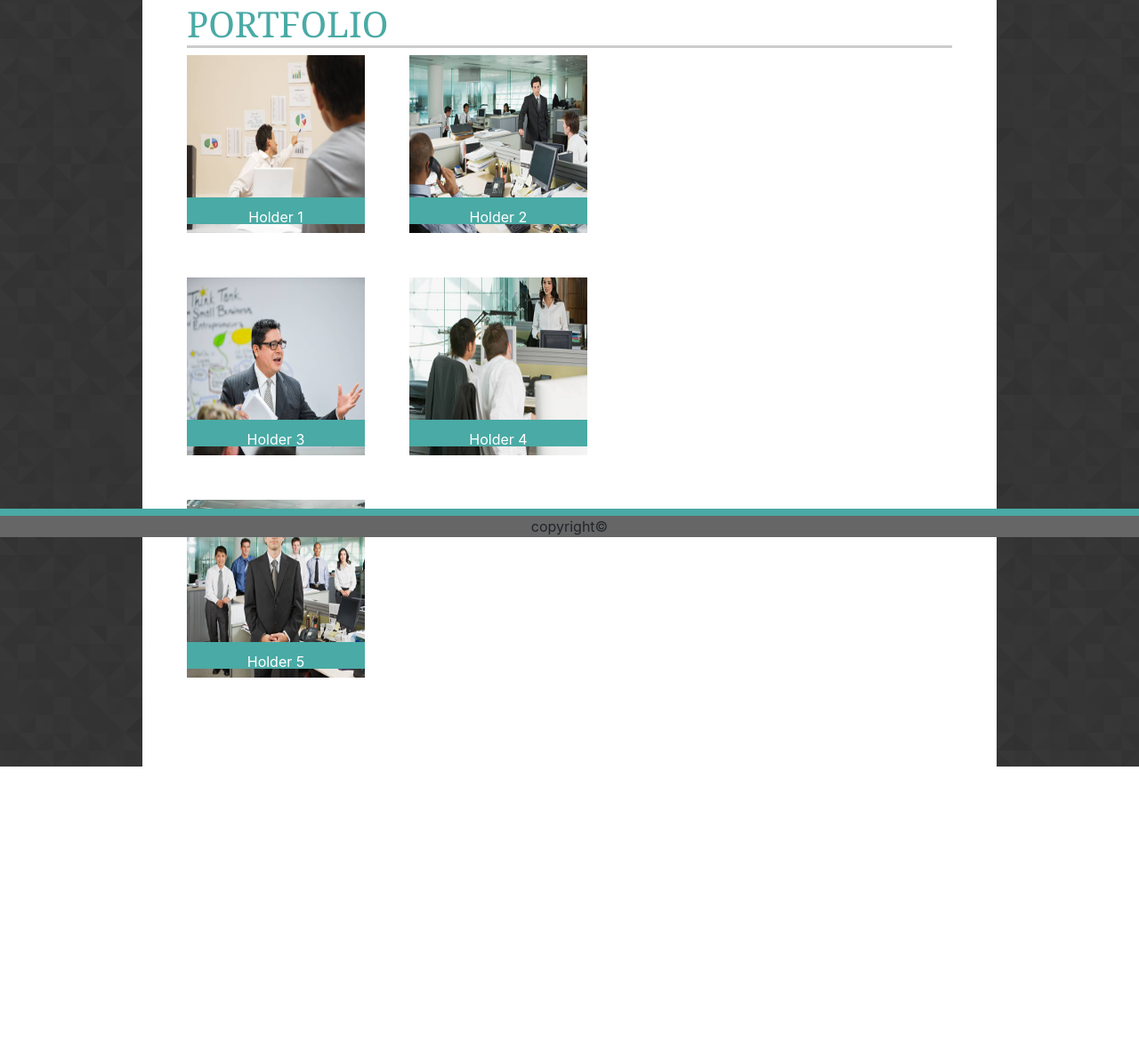
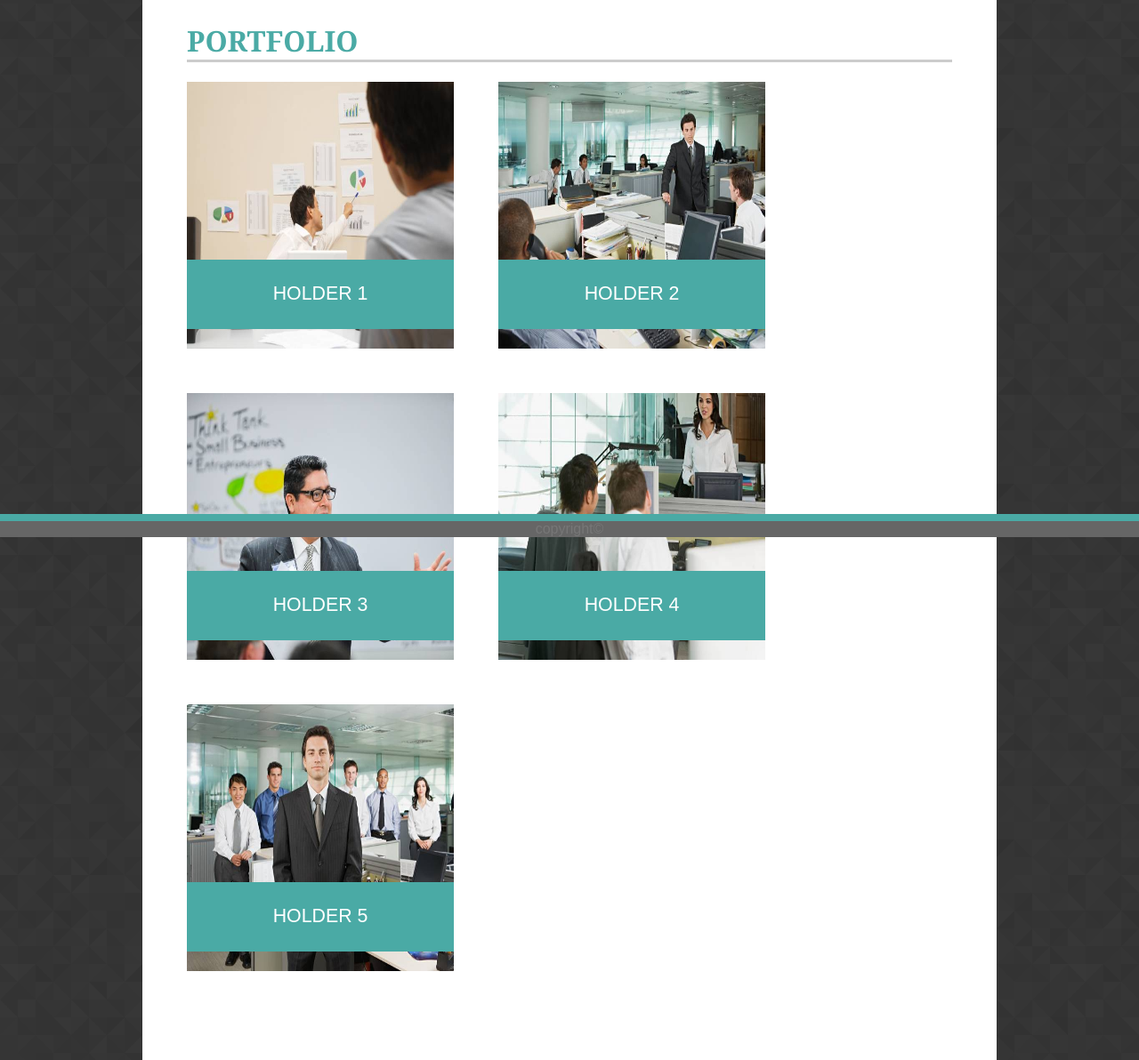
Before and after one commit to sjochen/Basic-Portfolio, a plain HTML site: page portfolio.html in a window 1280 px wide. Shown: the part 196-1388 px from the top of the page at 89% size. Before the commit the page ends 1058 px from the top, so only its background shows below. Drawn offline with nearby package versions, Linux system fonts and the light colour scheme.

Commit message:
updateed the portfolio page, adjusts to differnet sized screens

```diff
--- a/assets/css/style.css
+++ b/assets/css/style.css
@@ -40,6 +40,7 @@ li:first-child {
     margin: auto;
     background: white;
     padding: 50px;
+    overflow: auto;
 }
 
 .title {
@@ -131,7 +132,79 @@ body {
 
 
 
-.picsfloat {
+#ph1 {
+    background: url(../images/ph1.jpg) no-repeat;
+    background-size: 300px 300px;
+    width: 300px;
+    height: 300px;
+    float: left;
+    margin-right: 50px;
+    margin-bottom: 50px;
+  }
+
+  #ph2 {
+    background: url(../images/ph2.jpg) no-repeat;
+    background-size: 300px 300px;
+    width: 300px;
+    height: 300px;
+    float: left;
+    margin-right: 50px;
+    margin-bottom: 50px;
+  }
+
+  #ph3 {
+    background: url(../images/ph3.jpg) no-repeat;
+    background-size: 300px 300px;
+    width: 300px;
+    height: 300px;
+    float: left;
+    margin-right: 50px;
+    margin-bottom: 50px;
+  }
+
+  #ph4 {
+    background: url(../images/ph4.jpg) no-repeat;
+    background-size: 300px 300px;
+    width: 300px;
+    height: 300px;
+    float: left;
+    margin-right: 50px;
+    margin-bottom: 50px;
+  }
+
+  #ph5 {
+    background: url(../images/ph5.jpg) no-repeat;
+    background-size: 300px 300px;
+    width: 300px;
+    height: 300px;
+    float: left;
+    margin-right: 50px;
+    margin-bottom: 50px;
+  }
+
+  .text-box {
+    Padding: 5px;
+    background-color:#4aaaa5;
+    text-align: center;
+    margin-top: 200px;
+    font-family: 'Arial', 'Helvetica Neue', Helvetica, sans-serif;
+    font-size: 16pt;
+    color:#ffffff;
+
+}
+
+
+
+
+
+
+
+
+
+
+/* this is the css referencing the commented out code*/
+
+/*.picsfloat {
     float: left;
     margin-right: 50px;
     margin-bottom: 50px;
@@ -165,4 +238,4 @@ body {
     background-color: #4aaaa5;
     text-align: center;
     color: white;
-}
+}*/
--- a/portfolio.html
+++ b/portfolio.html
@@ -9,7 +9,7 @@
     <title>Portfolio</title>
 
     <link rel="stylesheet" href="assets/css/style.css">
-    <link rel="stylesheet" href="https://maxcdn.bootstrapcdn.com/bootstrap/4.0.0/css/bootstrap.min.css">
+
 </head>
 
 <body>
@@ -30,7 +30,52 @@
     <div class="content cm">
         <h1 class="title">PORTFOLIO</h1>
 
-        <div class="clearfix">
+        <div id="ph1">
+            <div class="text-box">
+                <p>HOLDER 1</p>
+            </div>
+        </div>
+
+        <div id="ph2">
+            <div class="text-box">
+                <p>HOLDER 2</p>
+            </div>
+        </div>
+
+        <div id="ph3">
+            <div class="text-box">
+                <p>HOLDER 3</p>
+            </div>
+        </div>
+
+        <div id="ph4">
+            <div class="text-box">
+                <p>HOLDER 4</p>
+            </div>
+        </div>
+
+        <div id="ph5">
+            <div class="text-box">
+                <p>HOLDER 5</p>
+            </div>
+        </div>
+    </div>
+
+
+
+
+</body>
+
+<footer>
+    copyright©
+</footer>
+
+</html>
+
+
+<!--//This was first attempt at getting the pictures to stay in place, didnt want to delete just incase i needed it//
+
+    <div class="clearfix">
         <div class="pic-wrap">
             <img class="picsfloat" src="assets/images/ph1.jpg" alt="Placeholder 1" height="200px" width="200px">
             <div class="bottom">Holder 1</div>
@@ -55,14 +100,4 @@
             <img class="picsfloat" src="assets/images/ph5.jpg" alt="Placeholder 1" height="200px" width="200px">
             <div class="bottom">Holder 5</div>
         </div>
-        </div>
-    </div>
-
-
-
-
-</body>
-
-<footer>
-        copyright©
-</footer>
+        </div>-->
```
Also changed, not shown: Untitled-1.html (added, +42 -0 lines), Untitled-1.txt (added).
